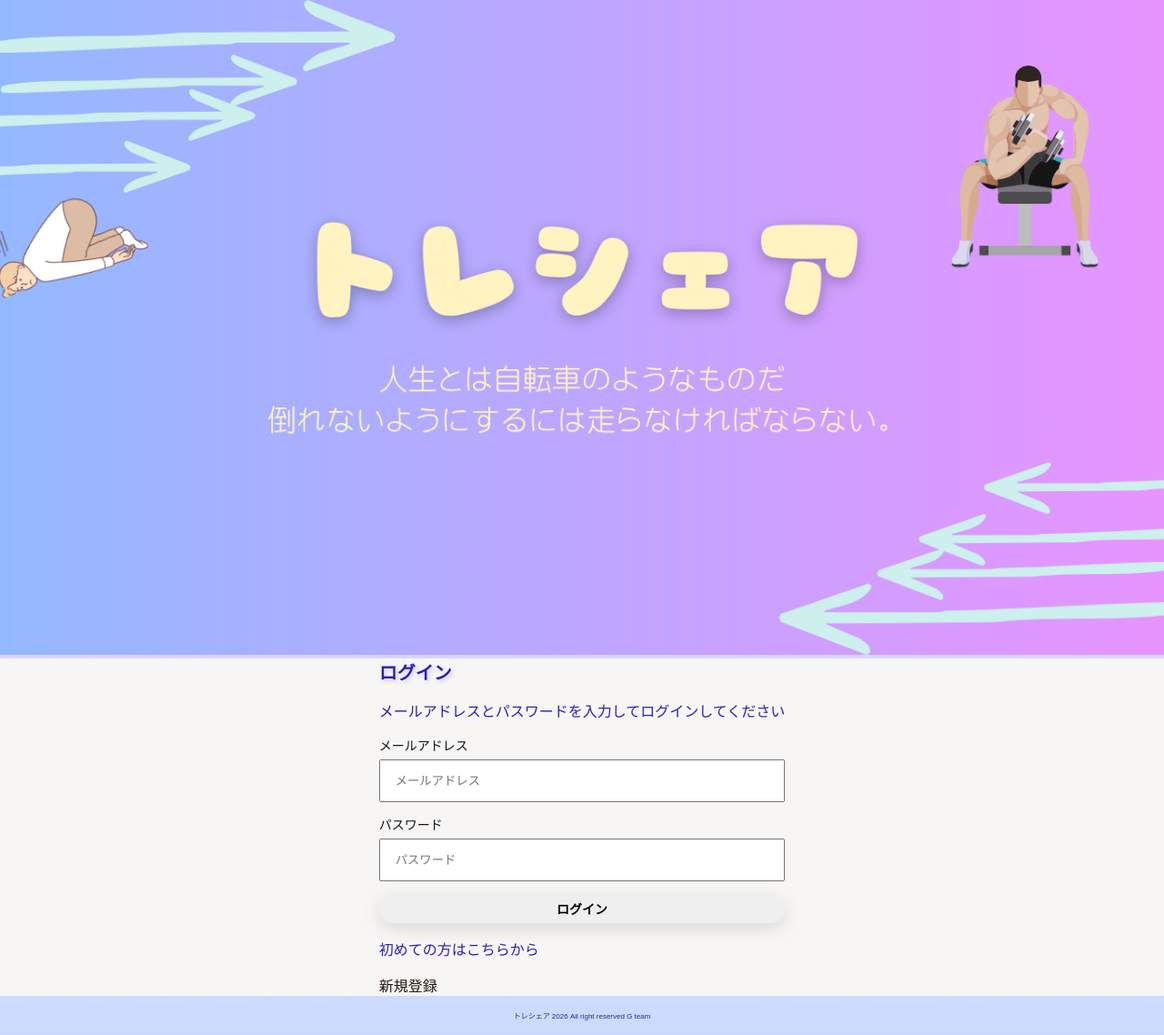
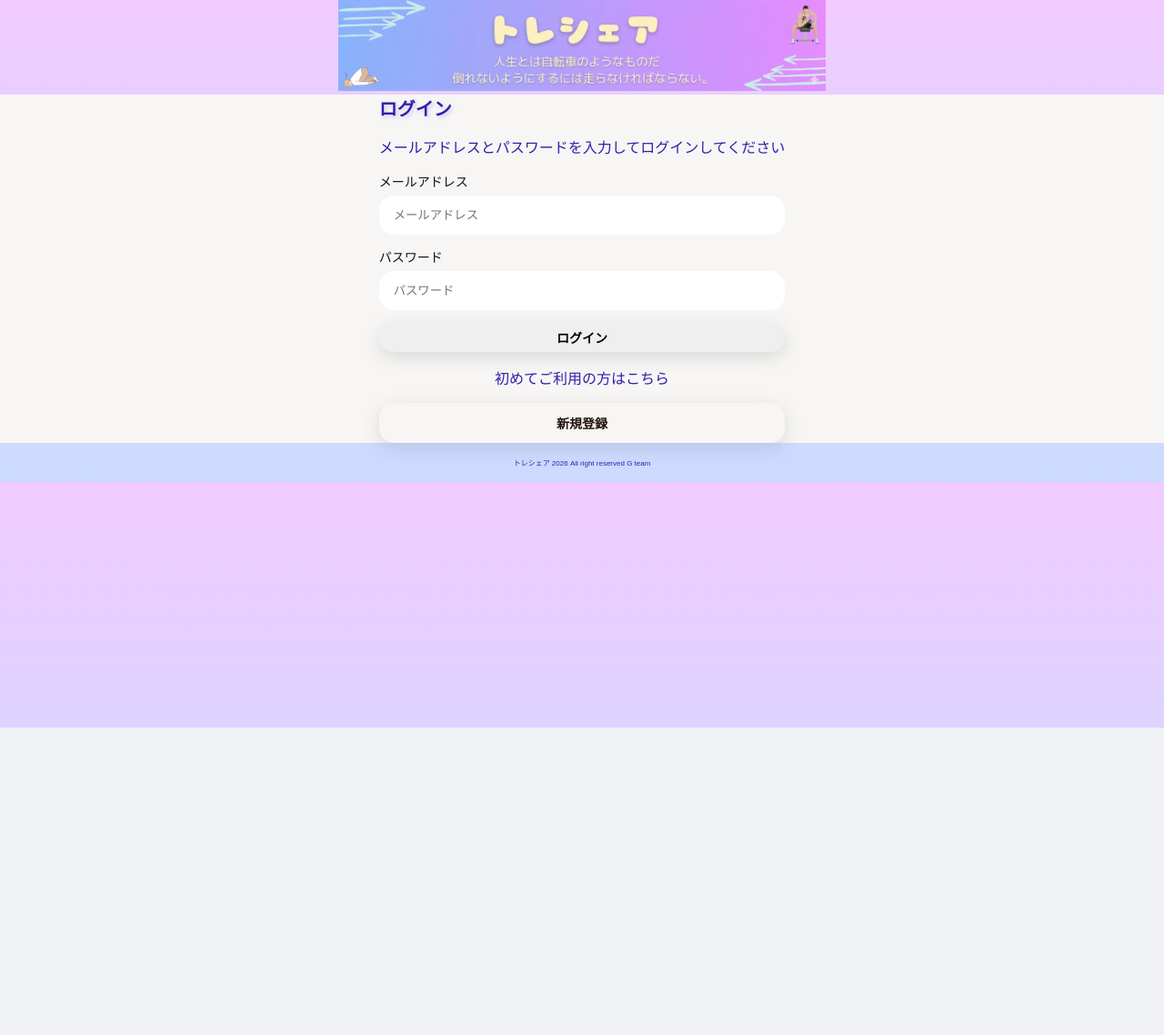
Before and after one commit to RT-Team-G/hackathon_TeamG, a Flask app: page /login in a window 1280 px wide. Shown: the whole page at 91% size. After the commit the page ends 800 px from the top, so only its background shows below. Run offline with Flask 2, Linux system fonts and the light colour scheme; some libraries are stand-ins or nearby versions.

Commit message:
headerの修正,ボタンの重複修正や入力箇所のUI変更

```diff
--- a/SNSApp/static/css/base.css
+++ b/SNSApp/static/css/base.css
@@ -53,6 +53,21 @@ top-image{
 }
 img{
     width:100%;
+}
+
+/* ヘッダー */
+.header-inner {
+    text-align: center;
+    width: 100%;
+}
+
+.top-image img {
+    text-align: center;
+    max-width: 100%;
+    max-height: 100px;
+    object-fit: contain;
+    width: auto;
+    height: auto;
 }
 
 /*共通のフッター*/
@@ -314,6 +329,7 @@ img{
   flex-direction: column;
   gap: 14px;
   margin-top: 8px;
+  width: 100%;
 }
 
 
@@ -330,6 +346,8 @@ img{
 
 .auth-form input[type="text"],
 .auth-form input[type="password"] {
+  border: none;
+  border-radius: 16px;
   padding: 14px 16px;
 }
 
--- a/SNSApp/templates/auth/login.html
+++ b/SNSApp/templates/auth/login.html
@@ -42,8 +42,8 @@
             <!--新規登録へ飛んでもらうボタンのところ-->
           </form>
           <div class="signup-container">
-            <p>初めての方はこちらから</p>
-            <a class="signup-button" href="{{ url_for('signup_view') }}">新規登録</a>
+            <p style="text-align: center;">初めてご利用の方はこちら</p>
+            <a class="auth-button" href="{{ url_for('signup_view') }}">新規登録</a>
           </div>
         </div>
       </div>
--- a/SNSApp/templates/auth/signup.html
+++ b/SNSApp/templates/auth/signup.html
@@ -51,14 +51,16 @@
                     <input type="password" placeholder="パスワード" name="password_confirmation" />
                 </div>
 
+                <!--これを押すとsignup_processが動き出す-->
+                <button class="auth-button" type="submit">登録</button>
+
                 <div class="auth-button">
-                    <!--これを押すとsignup_processが動き出す-->
-                    <button class="auth-button" type="submit">登録</button>
                     <!--ログインへ間違えて入ってしまったら用-->
                     <a class="swith-auth" href="{{ url_for('login_view') }}">
                         ログイン画面に戻る
                     </a>
                 </div>
+
                 </form>
     <!-- </div> -->
     </div>
--- a/SNSApp/templates/common/header.html
+++ b/SNSApp/templates/common/header.html
@@ -3,7 +3,7 @@
     <div class="header-inner">
         <!--メイン画像-->
         <div class="top-image">
-            <img src="../../static/images/トレシェアトップ.png" alt="トップ画像">
+            <img src="../../static/images/トレシェアv3.png" alt="トップ画像">
         </div>
 
        <!--パンくずリスト-->
```
Also changed, not shown: SNSApp/templates/post/training-post.html (+7 -6 lines), SNSApp/static/images/トレシェアv3.png (added).
